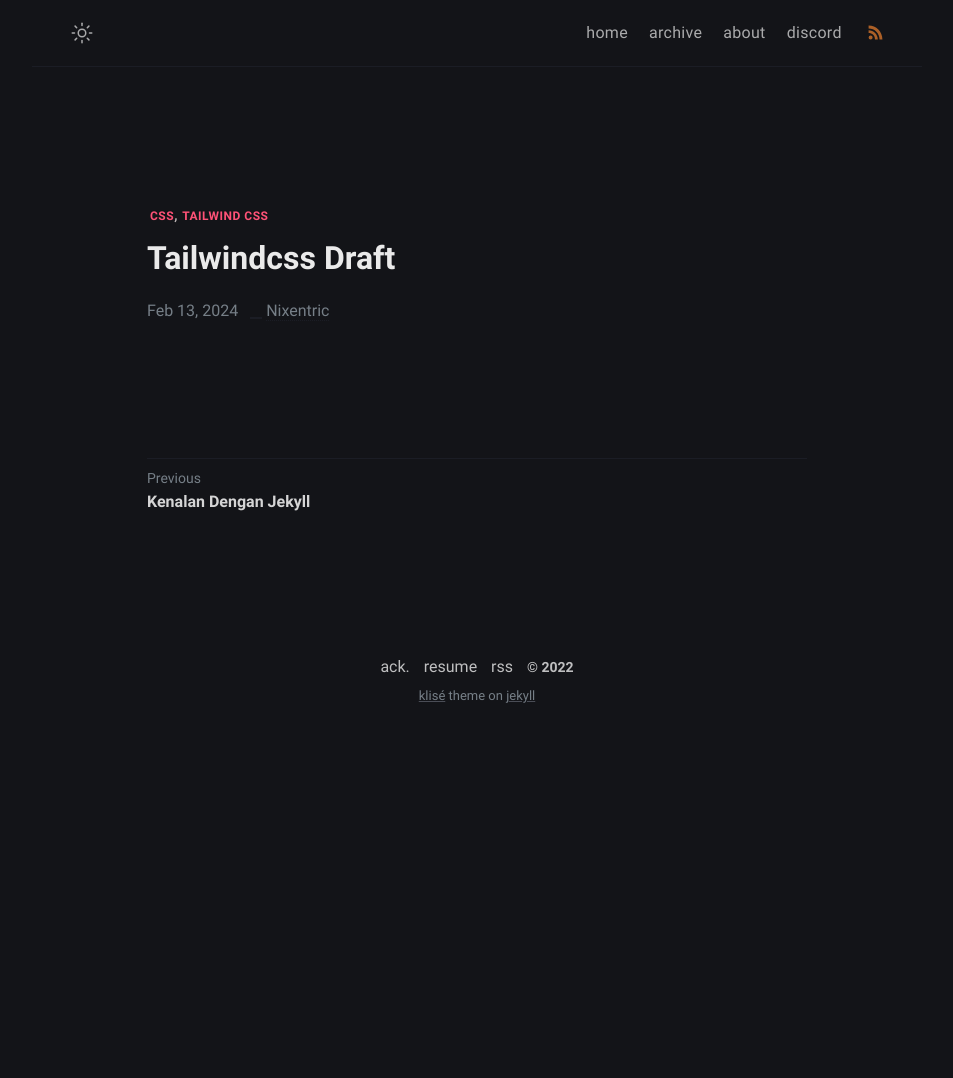
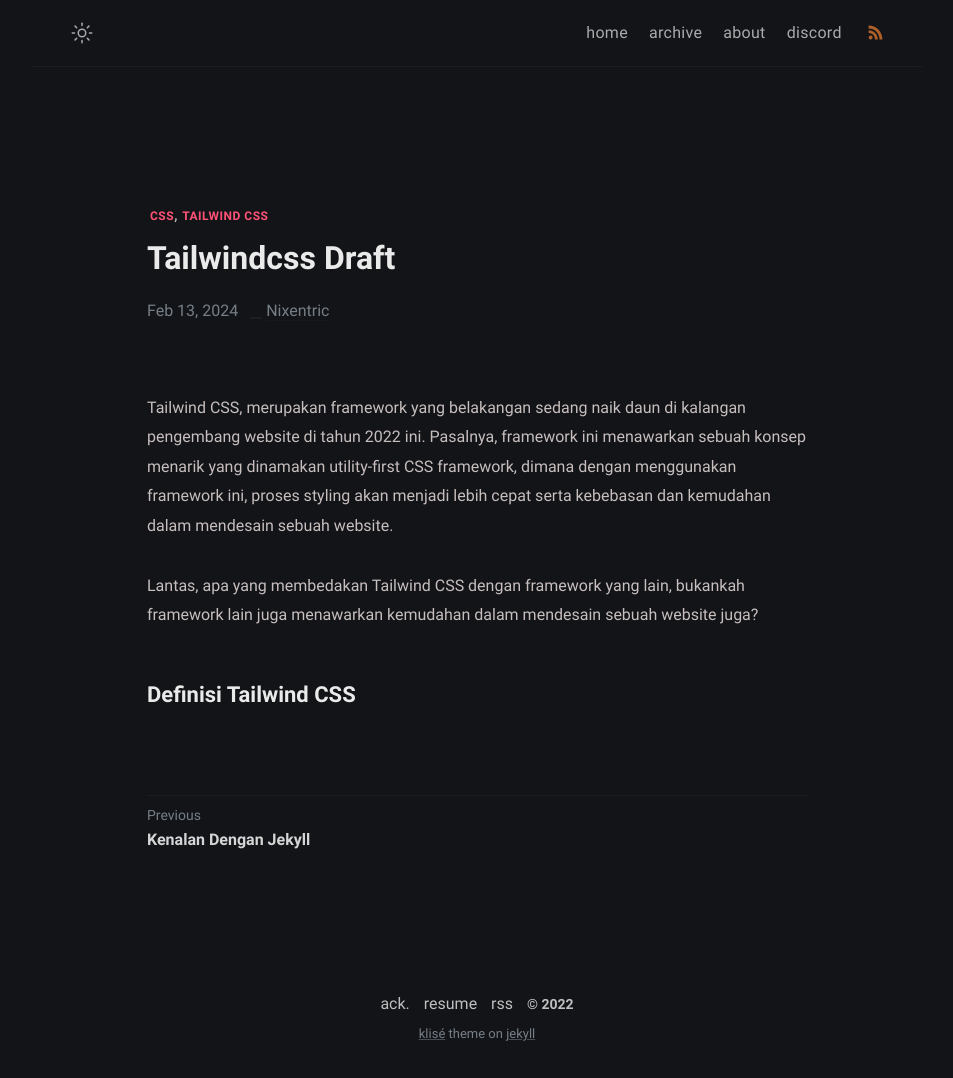
Before and after one commit to nixentric/nixentric.github.io, a Jekyll site: the page built from _posts/2022-02-15-tailwindcss-draft.md, in a window 1280 px wide. Shown: the whole page, without its empty margins (163-1116 px from the left). Built offline with Jekyll 4.4.1, drawn with Linux system fonts in a browser that asks for light colours; before the commit the page ends 900 px from its top, so only the background shows below that.

Commit message:
Update 2022-02-15-tailwindcss-draft.md

```diff
--- a/_posts/2022-02-15-tailwindcss-draft.md
+++ b/_posts/2022-02-15-tailwindcss-draft.md
@@ -8,3 +8,8 @@ tag:
   - Tailwind CSS
 permalink: /:categories/:title
 ---
+Tailwind CSS, merupakan framework yang belakangan sedang naik daun di kalangan pengembang website di tahun 2022 ini. Pasalnya, framework ini menawarkan sebuah konsep menarik yang dinamakan utility-first CSS framework, dimana dengan menggunakan framework ini, proses styling akan menjadi lebih cepat serta kebebasan dan kemudahan dalam mendesain sebuah website.
+
+Lantas, apa yang membedakan Tailwind CSS dengan framework yang lain, bukankah framework lain juga menawarkan kemudahan dalam mendesain sebuah website juga?
+
+## Definisi Tailwind CSS
```
